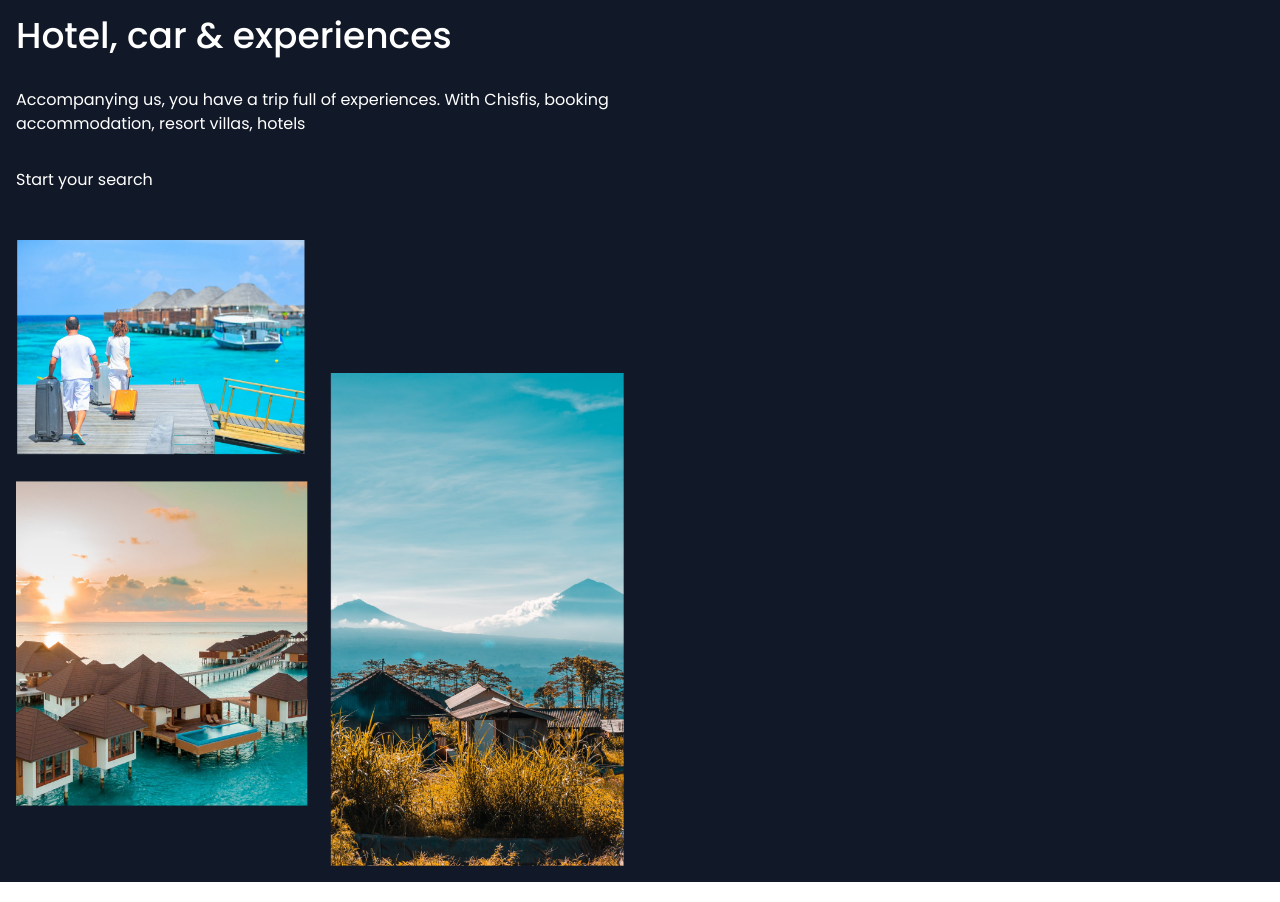
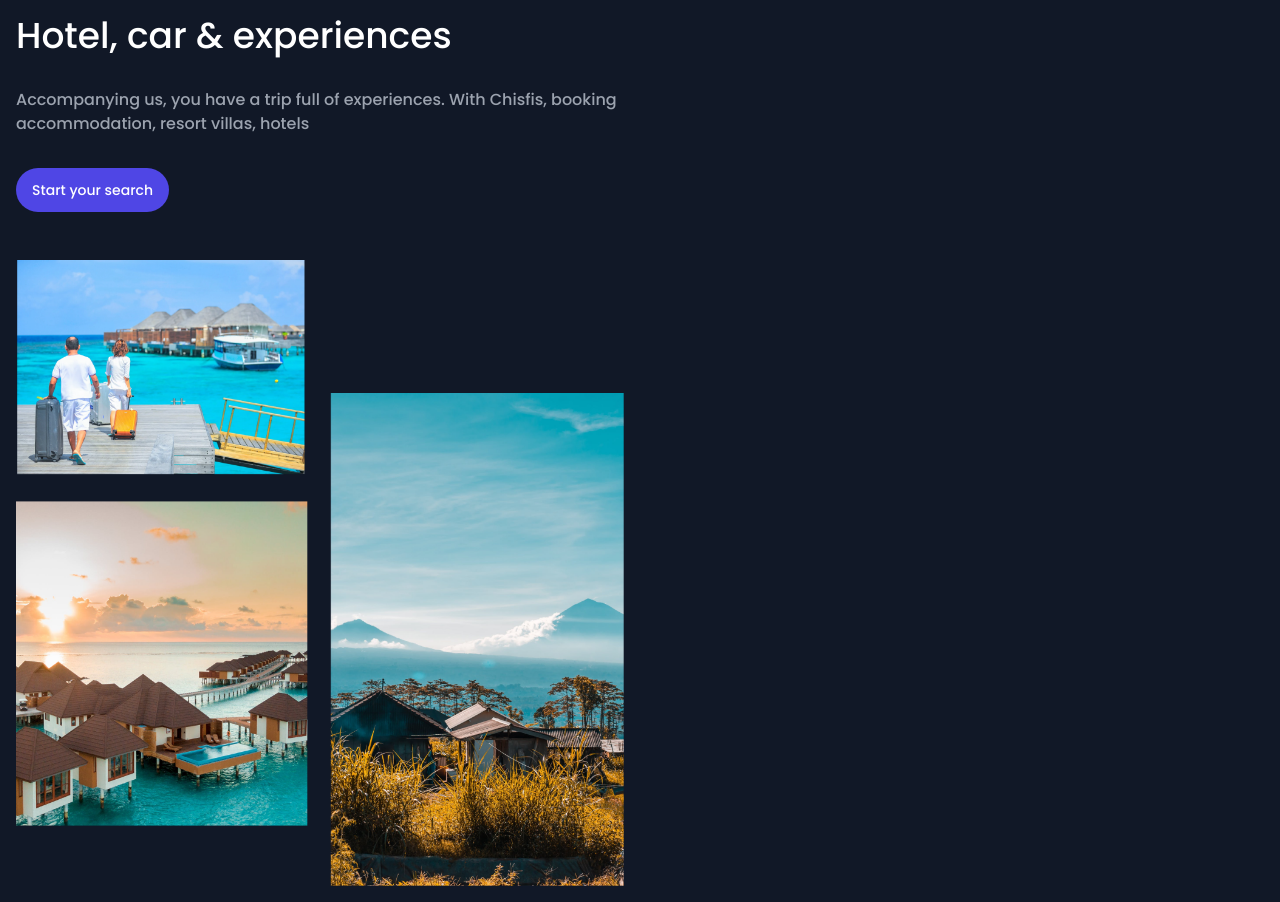
Before and after one commit to kshitijpatel7237/e_cell_A, a React (Create React App) app in the folder client/: page / in a window 1280 px wide. Built offline with nearby package versions, Linux system fonts and the light colour scheme.

Commit message:
Styled content in Landing Component

```diff
--- a/client/src/Components/Landing/Landing.jsx
+++ b/client/src/Components/Landing/Landing.jsx
@@ -3,10 +3,10 @@ import React from "react"
 const Landing = () => {
 	return (
 		<div className="text-left text-white bg-custom-primary">
-			<div className="p-4 lg:w-1/2">
-				<h1 className="text-4xl font-medium">Hotel, car & experiences</h1>
-				<p className="mt-8">Accompanying us, you have a trip full of experiences. With Chisfis, booking accommodation, resort villas, hotels</p>
-				<button className="mt-8">Start your search</button>
+			<div className="p-4 font-medium lg:w-1/2">
+				<h1 className="text-4xl">Hotel, car & experiences</h1>
+				<p className="mt-8 text-gray-400">Accompanying us, you have a trip full of experiences. With Chisfis, booking accommodation, resort villas, hotels</p>
+				<button className="px-4 py-3 mt-8 text-sm font-medium rounded-3xl bg-custom-button-accent">Start your search</button>
 			</div>
 			<div className="p-4 mt-4 lg:w-1/2">
 				<img className="w-full" src="/images/hero-right.png" />
```
